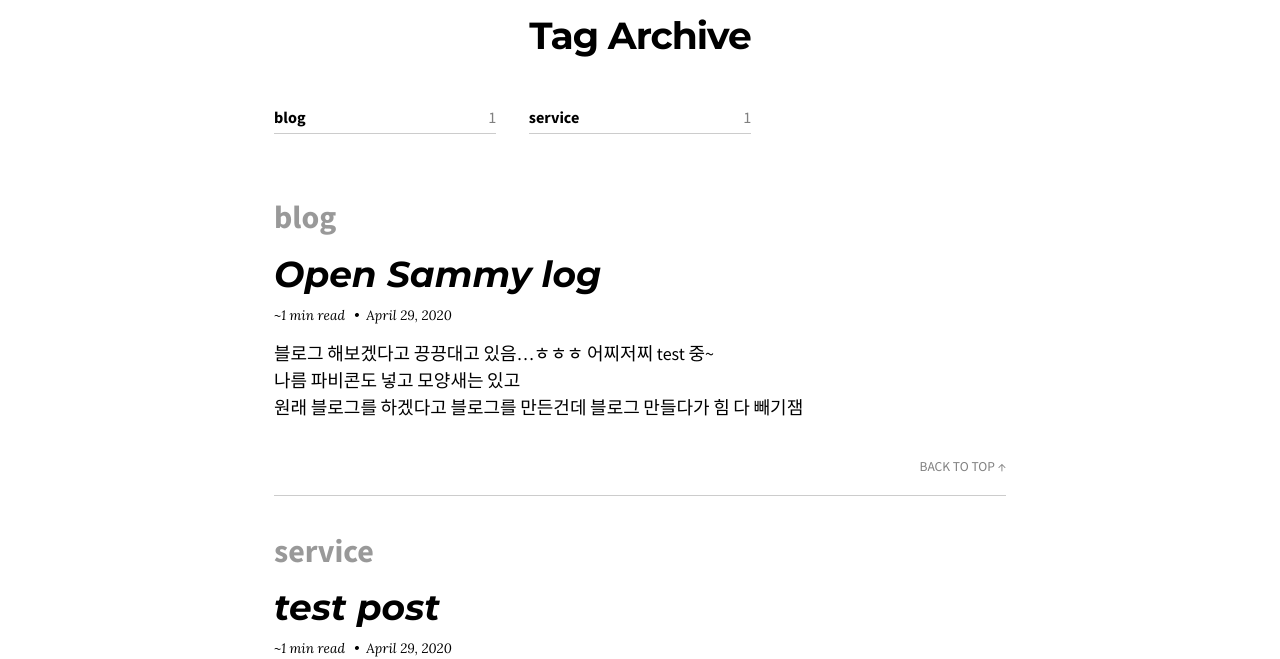
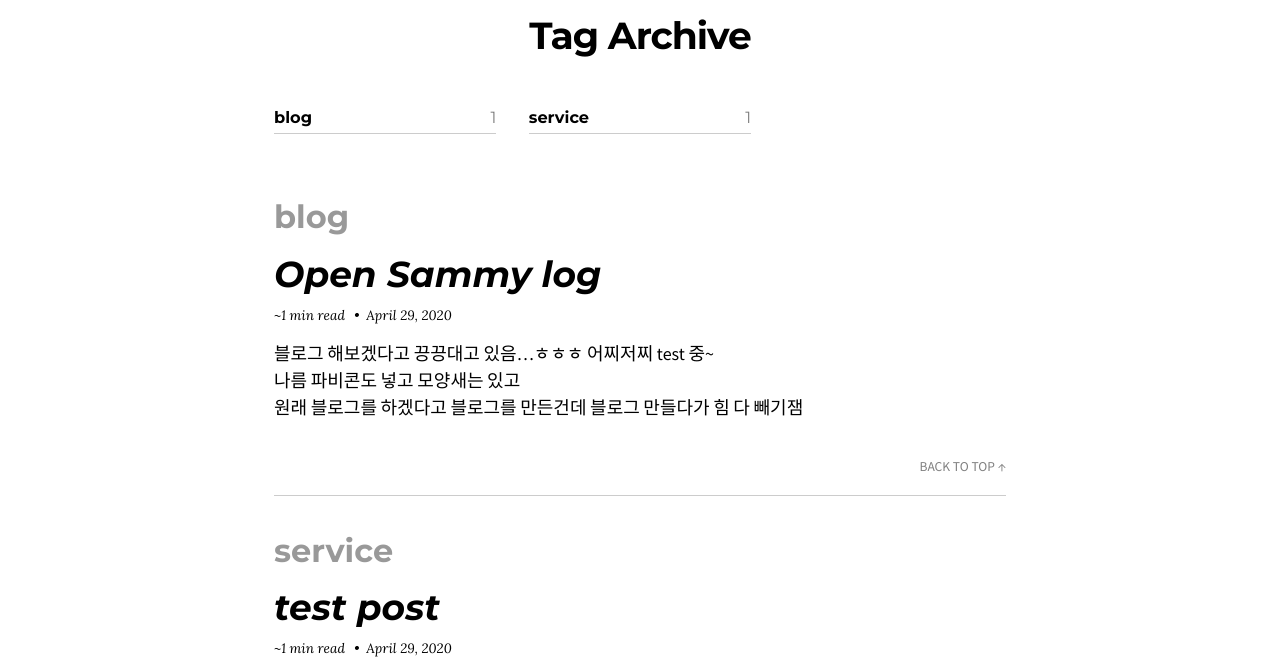
Before and after one commit to ssammykim/ssammykim.github.io, a Jekyll site: the page built from tags.md, in a window 1280 px wide. Shown: the part 394-1053 px from the top of the page. Built offline with Jekyll 4.4.1, drawn with Linux system fonts in a browser that asks for light colours; nearby versions of some CDN libraries; some web fonts are replaced.

Commit message:
Update _global.scss

```diff
--- a/_sass/so-simple/_global.scss
+++ b/_sass/so-simple/_global.scss
@@ -180,7 +180,7 @@
 .taxonomy-title {
   @include fluid-type($min-vw, $max-vw, 28px, 32px);
   margin-bottom: 0.5em;
-  font-family: $base-font-family;
+  font-family: $title-font-family;
 }
 
 .taxonomy-index {
@@ -189,7 +189,7 @@
   grid-template-columns: repeat(2, 1fr);
   margin: 0;
   padding: 0;
-  font-family: $base-font-family;
+  font-family: $title-font-family;
   font-size: 0.9rem;
   list-style: none;
 
@@ -297,7 +297,7 @@
     align-items: center;
     margin: 0;
     padding: 0.75rem 1rem;
-    font-family: $base-font-family;
+    font-family: $title-font-family;
     font-size: 0.75rem;
     text-transform: uppercase;
     cursor: pointer;
@@ -337,7 +337,7 @@
 
   li {
     padding: 0.3em 0;
-    font-family: $base-font-family;
+    font-family: $title-font-family;
 
     a {
       display: inline-block;
```
